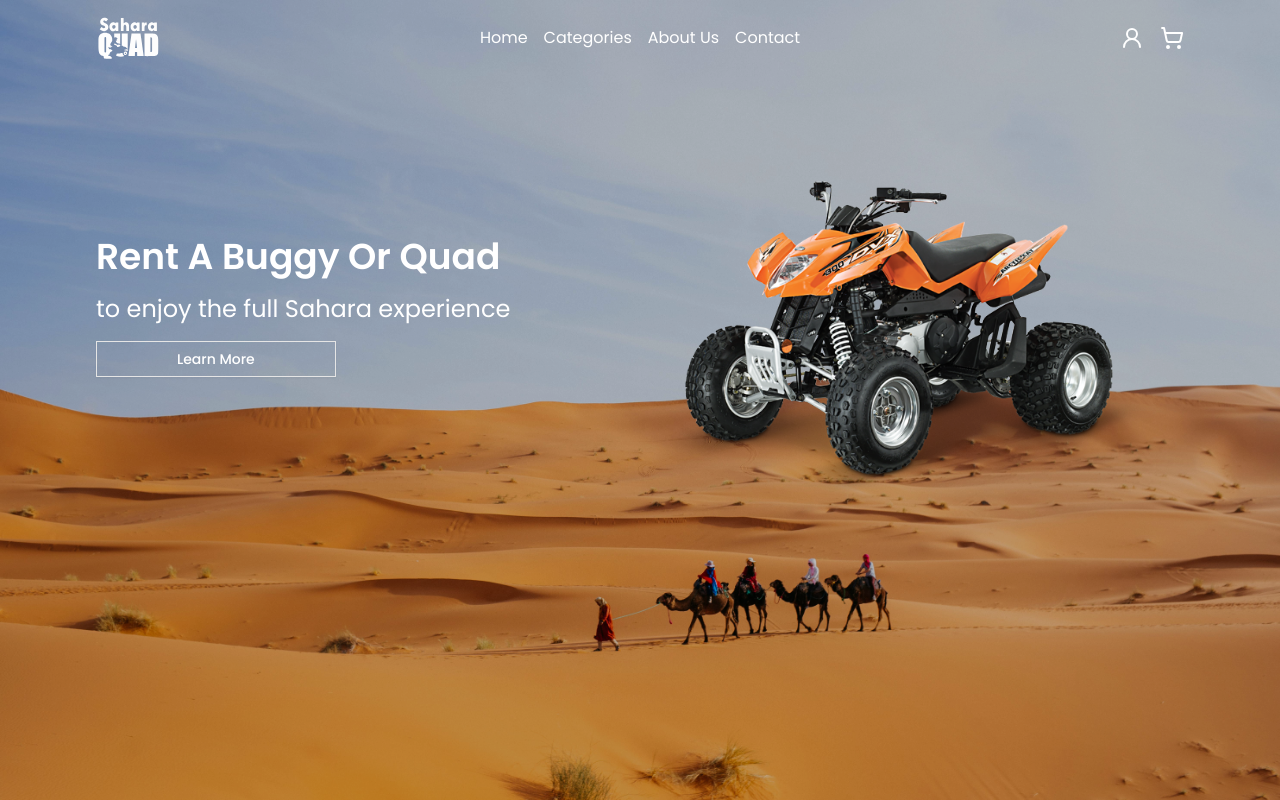
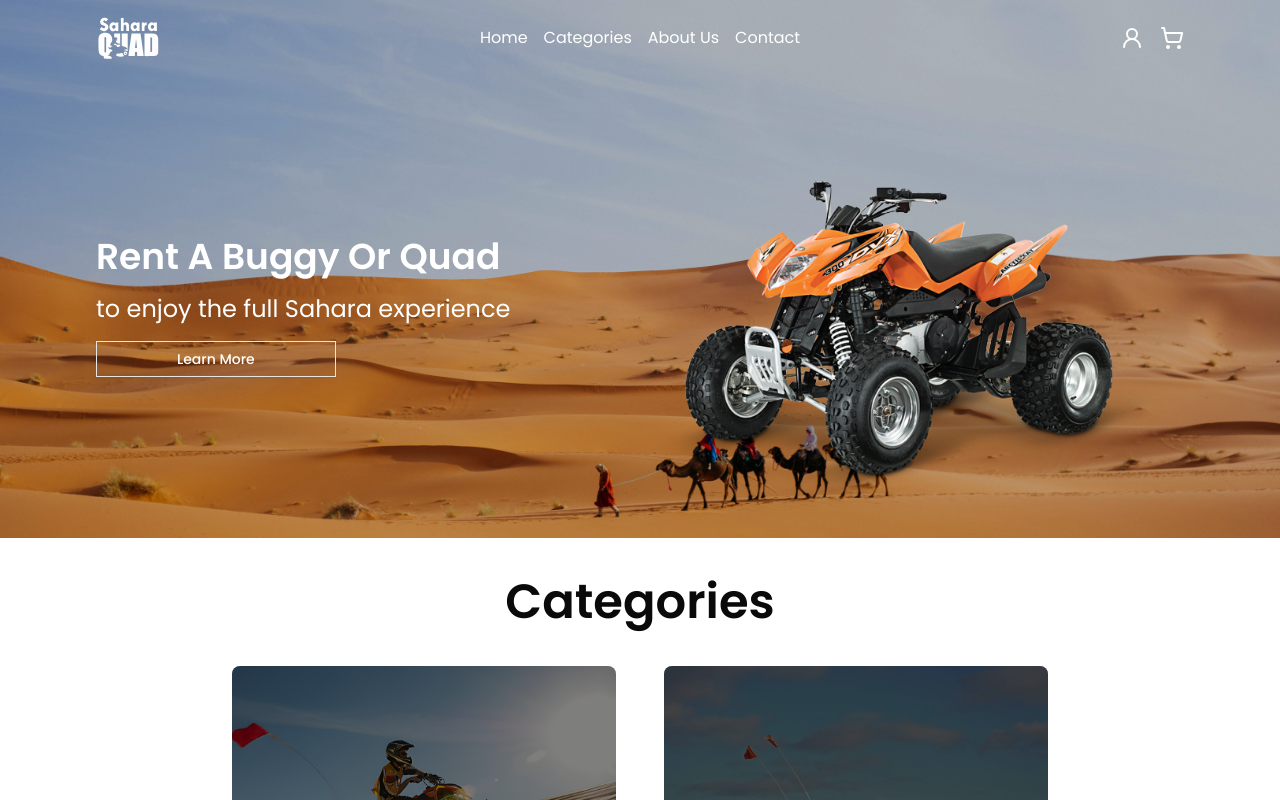
Before and after one commit to MohamedLrDev/sahara, a React (Vite) app: page / in a window 1280 px wide. Shown: the top 800 px of the page. Built offline with nearby package versions, Linux system fonts and the light colour scheme; what fluid-tailwind would draw is missing.

Commit message:
fixing bg hight

```diff
--- a/src/pages/Home.tsx
+++ b/src/pages/Home.tsx
@@ -28,7 +28,7 @@ const Home = () => {
   return (
     <ContentContainer>
       <div
-        className="relative bg-cover bg-center min-h-screen"
+        className="relative bg-cover bg-center min-h-fit"
         style={{ backgroundImage: `url(${bg_image})` }}
       >
         <div className="absolute inset-0 bg-black opacity-25"></div>
```
